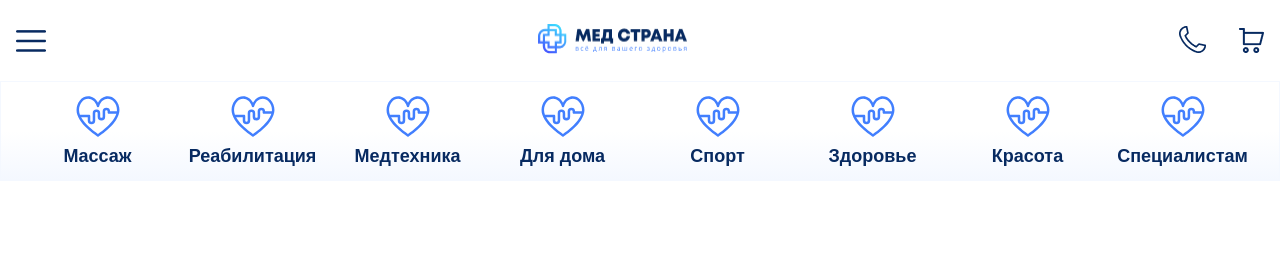
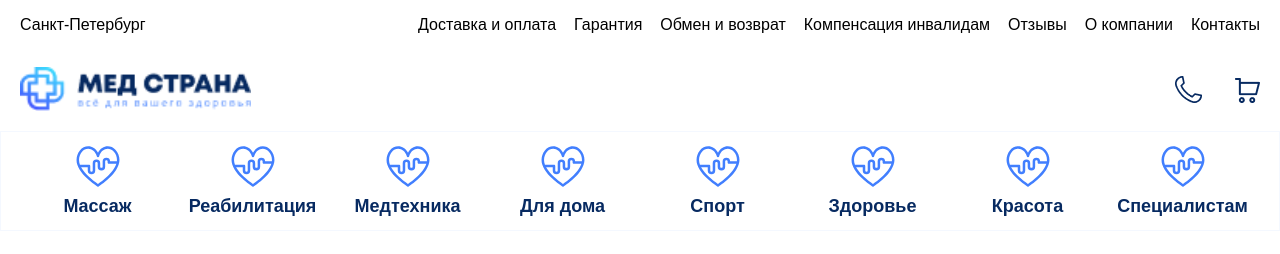
Before and after one commit to samelm/samelm.github.io, a plain HTML site: page ms/index.html in a window 1280 px wide. Drawn offline with Linux system fonts and the light colour scheme.

Commit message:
another play ms

```diff
--- a/ms/index.html
+++ b/ms/index.html
@@ -8,7 +8,25 @@
     <link rel="stylesheet" href="./style.css" />
   </head>
   <body>
+    <div class="topbar">
+      <div class="container">
+        <div class="topbar__inner">
+          <div class="topbar__location">Санкт-Петербург</div>
+          <ul class="topbar__menu">
+            <li class="topbar__menu__item">Доставка и оплата</li>
+            <li class="topbar__menu__item">Гарантия</li>
+            <li class="topbar__menu__item">Обмен и возврат</li>
+            <li class="topbar__menu__item">Компенсация инвалидам</li>
+            <li class="topbar__menu__item">Отзывы</li>
+            <li class="topbar__menu__item">О компании</li>
+            <li class="topbar__menu__item">Контакты</li>
+          </ul>
+        </div>
+      </div>
+    </div>
     <header class="header">
+      <div class="container">
+        <div class="header__inner">
           <button
             class="header__btn header__btn-icon header__btn-menu"
             id="menu-btn"
@@ -22,7 +40,11 @@
                 class="header__btn header__btn-icon header__btn-phone"
               ></button>
             </div>
-        <button class="header__btn header__btn-icon header__btn-cart"></button>
+            <button
+              class="header__btn header__btn-icon header__btn-cart"
+            ></button>
+          </div>
+        </div>
       </div>
     </header>
     <div class="menu-wrapper">
--- a/ms/style.css
+++ b/ms/style.css
@@ -20,14 +20,25 @@ html {
 .container {
   max-width: 1240px;
   width: 100%;
+  margin: 0 auto;
+  height: 100%;
+}
+
+.topbar {
+  display: none;
 }
 
 .header {
   height: 81px;
+
+  padding: 0 16px;
+}
+
+.header__inner {
   display: flex;
   align-items: center;
   justify-content: space-between;
-  padding: 0 16px;
+  height: 100%;
 }
 
 .header__controls {
@@ -95,13 +106,45 @@ html {
 }
 
 @media (min-width: 1240px) {
+  .topbar {
+    height: 50px;
+    display: block;
+  }
+
+  .topbar__inner {
+    display: flex;
+    height: 100%;
+    align-items: center;
+  }
+
+  .topbar__menu {
+    display: flex;
+    list-style: none;
+    padding: 0;
+    margin: 0;
+    margin-left: auto;
+    align-items: center;
+  }
+
+  .topbar__menu__item {
+    margin-left: 18px;
+  }
+
+  .header__btn-menu {
+    display: none;
+  }
+
+  .logo img {
+    width: 231px;
+    height: 44px;
+  }
+
   .btn-menu-close {
     display: none;
   }
 
   .menu-wrapper {
     border: 1px solid #f4f8ff;
-    background: linear-gradient(to top, #f4f8ff, #fff 50%);
     height: 100px;
   }
 
```
Lines whose indentation alone changed are shown as unchanged.
